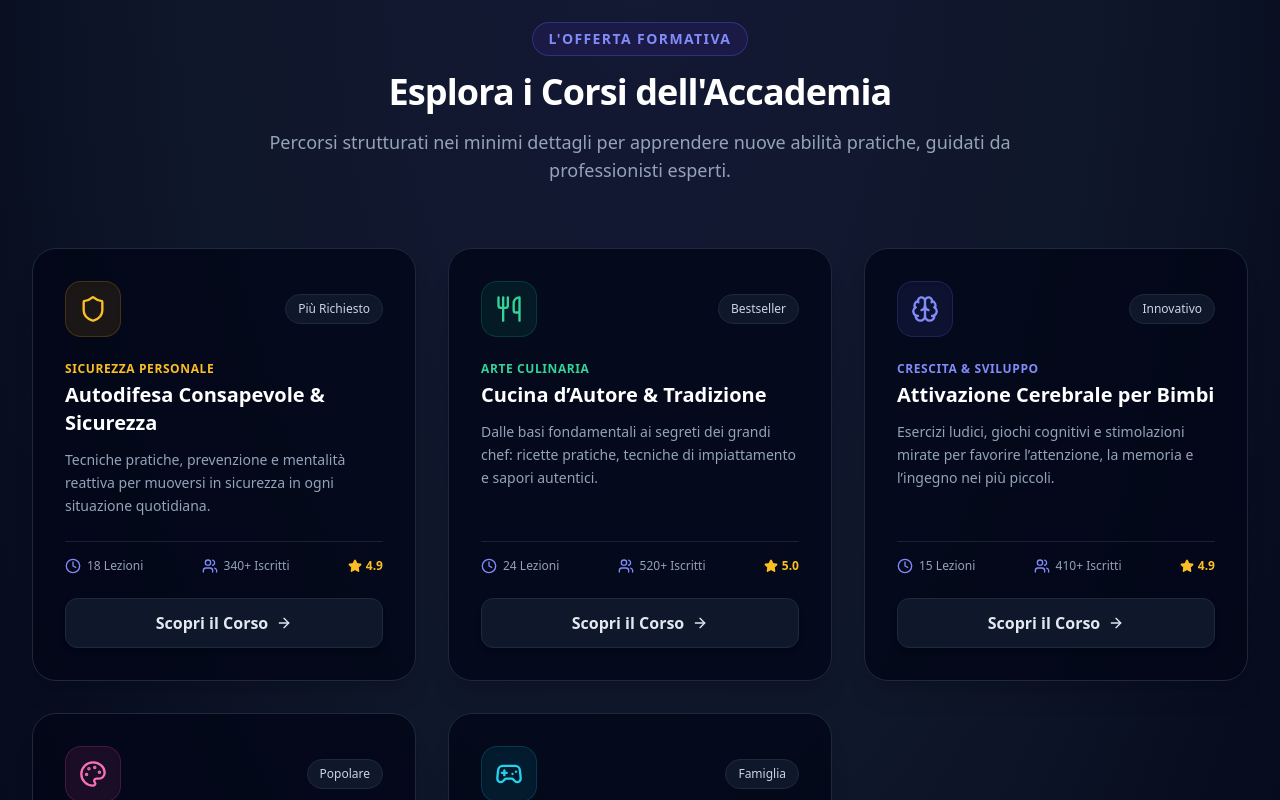
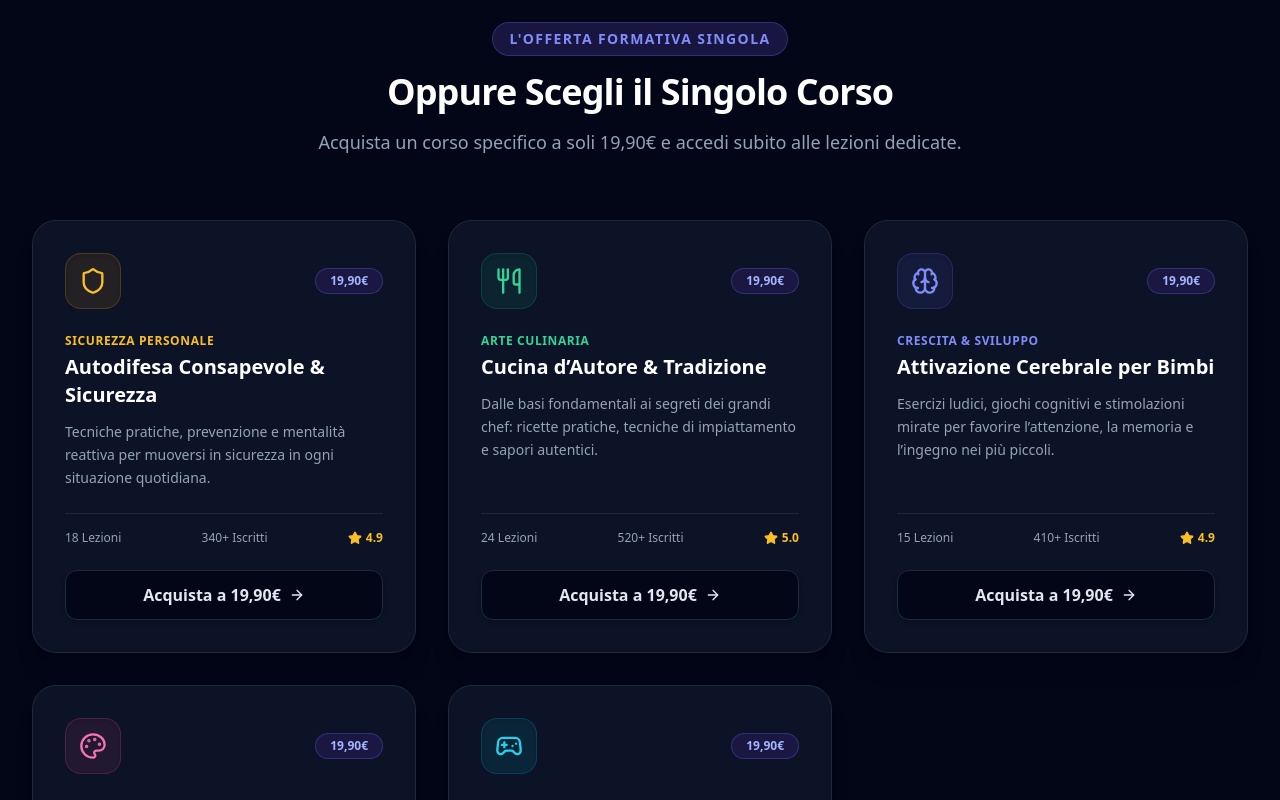
Before and after one commit to gargiuloluca/Imparaoggi, a React (Vite) app: page / in a window 1280 px wide. Shown: the part 960-1760 px from the top of the page. Built offline with nearby package versions, Linux system fonts and the light colour scheme.

Commit message:
Add price to courses and update section content
Added price information to each course and updated section titles and descriptions to reflect changes in course offerings.

```diff
--- a/src/components/Courses.jsx
+++ b/src/components/Courses.jsx
@@ -16,7 +16,8 @@ const coursesList = [
     lessons: '18 Lezioni',
     students: '340+ Iscritti',
     rating: '4.9',
-    badge: 'Più Richiesto'
+    badge: 'Più Richiesto',
+    price: '19,90€'
   },
   {
     id: 'cucina',
@@ -31,7 +32,8 @@ const coursesList = [
     lessons: '24 Lezioni',
     students: '520+ Iscritti',
     rating: '5.0',
-    badge: 'Bestseller'
+    badge: 'Bestseller',
+    price: '19,90€'
   },
   {
     id: 'attivazione-cerebrale',
@@ -46,7 +48,8 @@ const coursesList = [
     lessons: '15 Lezioni',
     students: '410+ Iscritti',
     rating: '4.9',
-    badge: 'Innovativo'
+    badge: 'Innovativo',
+    price: '19,90€'
   },
   {
     id: 'disegno',
@@ -61,7 +64,8 @@ const coursesList = [
     lessons: '20 Lezioni',
     students: '290+ Iscritti',
     rating: '4.8',
-    badge: 'Popolare'
+    badge: 'Popolare',
+    price: '19,90€'
   },
   {
     id: 'giochi-bambini',
@@ -76,89 +80,71 @@ const coursesList = [
     lessons: '12 Lezioni',
     students: '380+ Iscritti',
     rating: '4.9',
-    badge: 'Famiglia'
+    badge: 'Famiglia',
+    price: '19,90€'
   }
 ];
 
 export default function Courses() {
   return (
-    <section id="corsi" className="py-24 bg-slate-900 text-white relative">
-
-      {/* Background decoration */}
-      <div className="absolute inset-0 bg-[radial-gradient(ellipse_at_top,_var(--tw-gradient-stops))] from-indigo-950/30 via-slate-900 to-slate-950 pointer-events-none"></div>
-
+    <section id="corsi" className="py-24 bg-slate-950 text-white relative">
       <div className="max-w-7xl mx-auto px-4 sm:px-6 lg:px-8 relative z-10">
 
-        {/* Section Header */}
         <div className="text-center max-w-3xl mx-auto mb-16 space-y-4">
           <span className="text-indigo-400 font-semibold text-sm uppercase tracking-widest bg-indigo-950/80 border border-indigo-500/30 px-4 py-1.5 rounded-full inline-block">
-            L'Offerta Formativa
+            L'Offerta Formativa Singola
           </span>
           <h2 className="text-3xl sm:text-4xl font-extrabold tracking-tight">
-            Esplora i Corsi dell'Accademia
+            Oppure Scegli il Singolo Corso
           </h2>
           <p className="text-slate-400 text-base sm:text-lg">
-            Percorsi strutturati nei minimi dettagli per apprendere nuove abilità pratiche, guidati da professionisti esperti.
+            Acquista un corso specifico a soli 19,90€ e accedi subito alle lezioni dedicate.
           </p>
         </div>
 
-        {/* Course Grid */}
         <div className="grid grid-cols-1 md:grid-cols-2 lg:grid-cols-3 gap-8">
           {coursesList.map((course) => {
             const IconComponent = course.icon;
             return (
               <div
                 key={course.id}
-                className="group bg-slate-950/80 border border-slate-800 hover:border-indigo-500/50 rounded-3xl p-6 sm:p-8 transition-all duration-300 transform hover:-translate-y-1.5 shadow-xl hover:shadow-indigo-950/50 flex flex-col justify-between"
+                className="group bg-slate-900/80 border border-slate-800 hover:border-indigo-500/50 rounded-3xl p-6 sm:p-8 transition-all duration-300 shadow-xl flex flex-col justify-between"
               >
                 <div>
-                  {/* Top Bar della Card */}
                   <div className="flex items-center justify-between mb-6">
-                    <div className={`w-14 h-14 rounded-2xl ${course.bgColor} ${course.borderColor} border flex items-center justify-center shadow-inner group-hover:scale-110 transition-transform`}>
+                    <div className={`w-14 h-14 rounded-2xl ${course.bgColor} ${course.borderColor} border flex items-center justify-center shadow-inner`}>
                       <IconComponent className={`w-7 h-7 ${course.textColor}`} />
                     </div>
-                    <span className="bg-slate-900 border border-slate-800 text-slate-300 text-xs px-3 py-1.5 rounded-full font-medium">
-                      {course.badge}
+                    <span className="bg-indigo-950/80 border border-indigo-500/30 text-indigo-300 text-xs px-3.5 py-1 rounded-full font-bold">
+                      {course.price}
                     </span>
                   </div>
 
-                  {/* Categoria e Titolo */}
                   <span className={`text-xs font-bold uppercase tracking-wider ${course.textColor} block mb-1`}>
                     {course.category}
                   </span>
-                  <h3 className="text-xl font-bold text-white mb-3 group-hover:text-indigo-300 transition-colors">
+                  <h3 className="text-xl font-bold text-white mb-3">
                     {course.title}
                   </h3>
-
-                  {/* Descrizione */}
                   <p className="text-slate-400 text-sm leading-relaxed mb-6">
                     {course.description}
                   </p>
                 </div>
 
                 <div>
-                  {/* Metriche Corso */}
-                  <div className="flex items-center justify-between pt-4 border-t border-slate-800/80 text-xs text-slate-400 mb-6">
-                    <div className="flex items-center space-x-1.5">
-                      <Clock className="w-4 h-4 text-indigo-400" />
-                      <span>{course.lessons}</span>
-                    </div>
-                    <div className="flex items-center space-x-1.5">
-                      <Users className="w-4 h-4 text-indigo-400" />
-                      <span>{course.students}</span>
-                    </div>
-                    <div className="flex items-center space-x-1 text-amber-400 font-semibold">
-                      <Star className="w-3.5 h-3.5 fill-amber-400" />
-                      <span>{course.rating}</span>
-                    </div>
+                  <div className="flex items-center justify-between pt-4 border-t border-slate-800 text-xs text-slate-400 mb-6">
+                    <span>{course.lessons}</span>
+                    <span>{course.students}</span>
+                    <span className="text-amber-400 font-semibold flex items-center">
+                      <Star className="w-3.5 h-3.5 fill-amber-400 mr-1" /> {course.rating}
+                    </span>
                   </div>
 
-                  {/* Pulsante Azione */}
                   <button
-                    onClick={() => alert(`Hai selezionato il corso: ${course.title}. Qui potrai collegare il checkout o la pagina del corso!`)}
-                    className="w-full flex items-center justify-center space-x-2 bg-slate-900 hover:bg-indigo-600 text-slate-200 hover:text-white border border-slate-800 hover:border-transparent font-semibold py-3 rounded-xl transition-all shadow-md group-hover:shadow-indigo-600/20"
+                    onClick={() => alert(`Acquista il corso ${course.title} a ${course.price}`)}
+                    className="w-full flex items-center justify-center space-x-2 bg-slate-950 hover:bg-indigo-600 text-slate-200 hover:text-white border border-slate-800 font-semibold py-3 rounded-xl transition-all shadow-md"
                   >
-                    <span>Scopri il Corso</span>
+                    <span>Acquista a {course.price}</span>
                     <ArrowRight className="w-4 h-4" />
                   </button>
                 </div>
```
